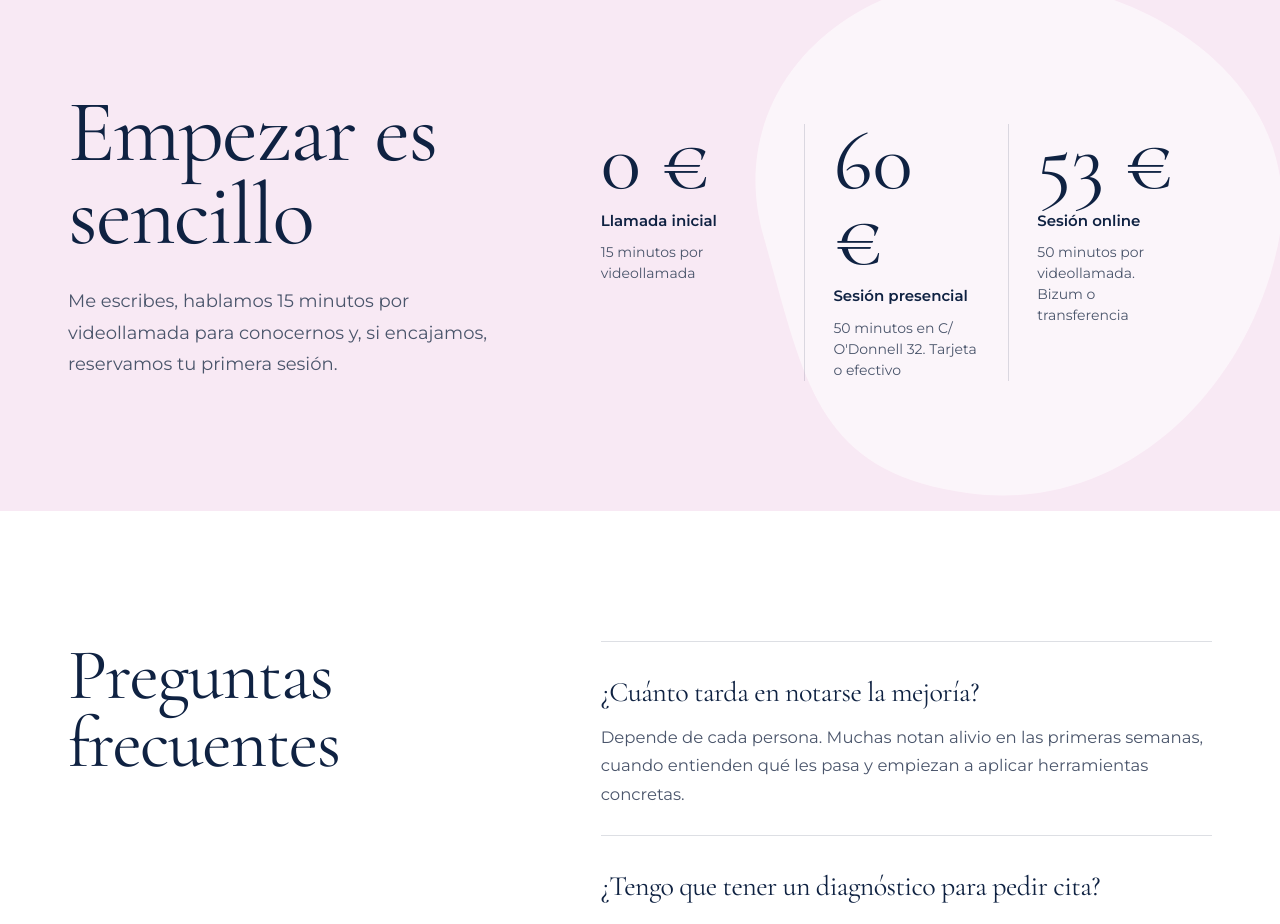
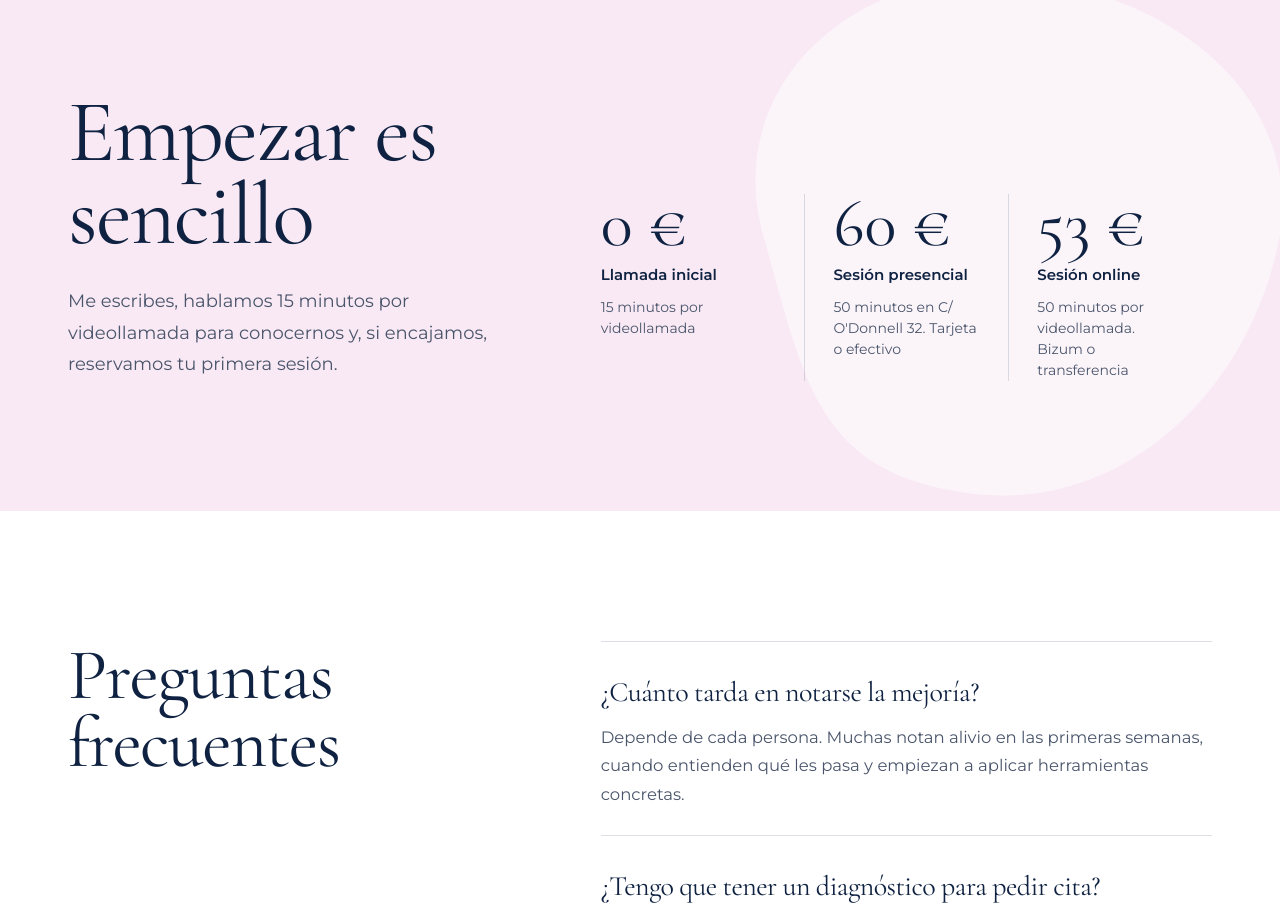
Before and after one commit to AlejandroVera/maria-sol-prada-propuesta, a plain HTML site: page ansiedad/index.html in a window 1280 px wide. Shown: the part 5820-6744 px from the top of the page. Drawn offline with nearby package versions, Linux system fonts and the light colour scheme.

Commit message:
Precios sin saltos de línea
Co-Authored-By: Claude Opus 5.5 <noreply@anthropic.com>
Claude-Session: https://claude.ai/code/session_01W1d2B5LRh4DxPiy9w6G5Rn

```diff
--- a/ansiedad/index.html
+++ b/ansiedad/index.html
@@ -80,7 +80,7 @@ header{position:sticky;top:0;z-index:10;background:rgba(255,255,255,.96);backdro
 .prices{display:grid;grid-template-columns:repeat(3,1fr)}
 .price{padding:0 28px;border-left:1px solid var(--line);display:flex;flex-direction:column;gap:8px}
 .price:first-child{border-left:none;padding-left:0}
-.price strong{font-family:'Cormorant Garamond',serif;font-weight:400;font-size:84px;line-height:.9}
+.price strong{font-family:'Cormorant Garamond',serif;font-weight:400;font-size:clamp(56px,5.2vw,84px);line-height:.9;white-space:nowrap}
 .price span{font-weight:600;font-size:15px}
 .price small{font-size:14px;color:var(--muted);line-height:1.5}
 .faq{padding:130px 0}
```
Also changed, not shown: autoestima/index.html (+1 -1 lines), dependencia-emocional/index.html (+1 -1 lines), depresion/index.html (+1 -1 lines), duelo/index.html (+1 -1 lines), gracias/index.html (+1 -1 lines), index.html (+1 -1 lines), perinatal/index.html (+1 -1 lines).
